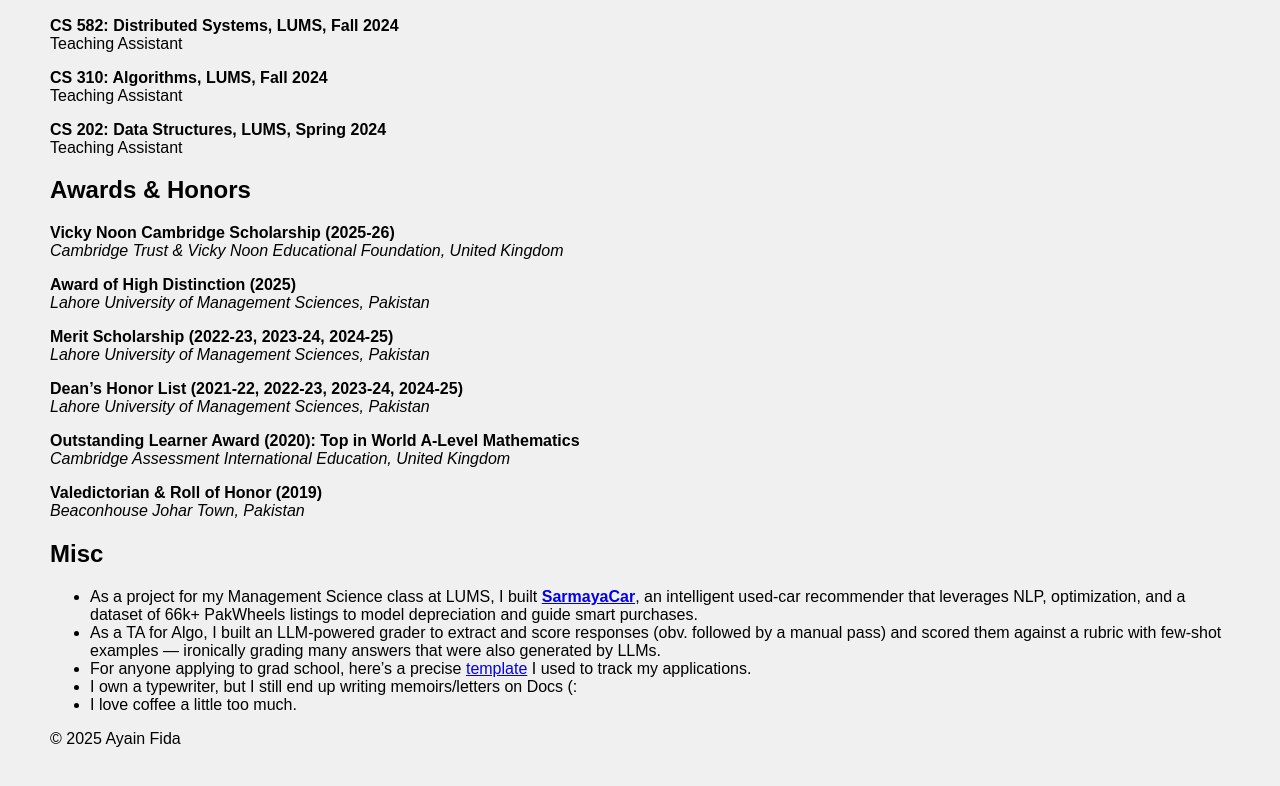
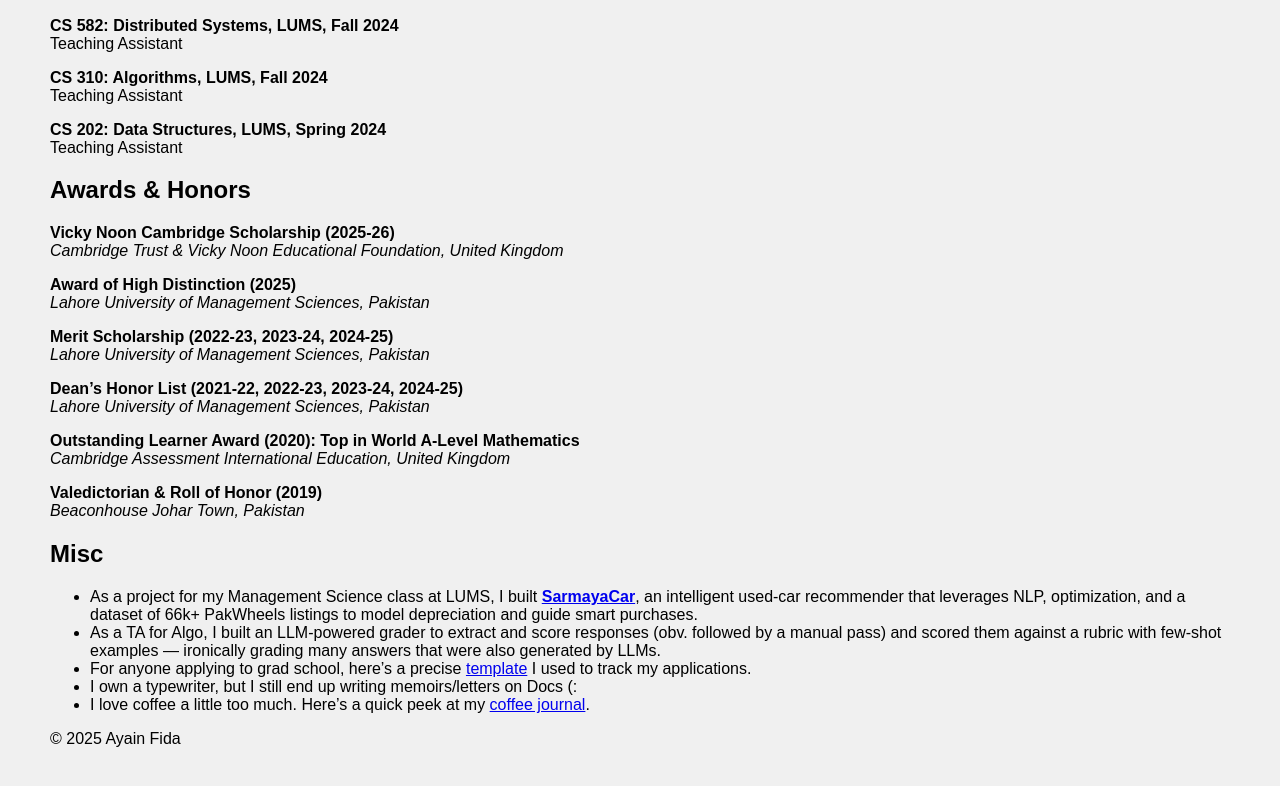
Before and after one commit to ayainfida/ayainfida.github.io, a plain HTML site: page index.html in a window 1280 px wide. Shown: the part 797-1583 px from the top of the page. Drawn offline with Linux system fonts and the light colour scheme.

Commit message:
updated misc

```diff
--- a/index.html
+++ b/index.html
@@ -138,7 +138,7 @@
     <li>As a TA for Algo, I built an LLM-powered grader to extract and score responses (obv. followed by a manual pass) and scored them against a rubric with few-shot examples — ironically grading many answers that were also generated by LLMs.</li>
     <li>For anyone applying to grad school, here’s a precise <a href="https://docs.google.com/spreadsheets/d/18w9lVA7i19V2TUgi58mbxwp789yI32iDpoxsYmEteps/edit?usp=sharing" target="_blank">template</a> I used to track my applications.</li>
     <li>I own a typewriter, but I still end up writing memoirs/letters on Docs (:</li>
-    <li>I love coffee a little too much.</li>
+    <li>I love coffee a little too much. Here’s a quick peek at my <a href="https://the-bean-journal.vercel.app" target="_blank">coffee journal</a>.</li>
 </li>
 
 </ul>
```
Also changed, not shown: 1 other file.
